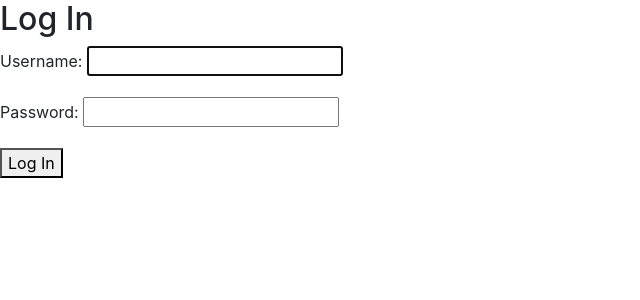
After one commit to LatheWard/CourseTrack, a Django app: page /accounts/login/ in a window 1280 px wide. The commit adds this page. Shown: the top 300 px of the page, without its empty margins (0-640 px from the left). Run offline with Django 3.2, Linux system fonts and the light colour scheme.

Commit message:
Fixed login to use Django's standard login

```diff
--- a/base/forms.py
+++ b/base/forms.py
@@ -7,7 +7,7 @@ class The_UserCreationForm(UserCreationForm):
         model = The_User
         fields = ('username', 'bio',)
 
-class ChangeForm(UserChangeForm):
+class The_UserChangeForm(UserChangeForm):
     class Meta(UserChangeForm):
         model = The_User
         fields = UserChangeForm.Meta.fields
--- a/base/templates/base.html
+++ b/base/templates/base.html
@@ -5,7 +5,9 @@
         <title>{% block title %}CourseTrack: Renasant's Educational Course Tracker{% endblock title %}</title>
     </head>
     <body>
-        <main>{% block content%}{% endblock content %}</main>
+
+        <main>{% block content%}
+            {% endblock content %}</main>
         <script src="https://code.jquery.com/jquery-3.5.1.slim.min.js" integrity="sha384-DfXdz2htPH0lsSSs5nCTpuj/zy4C+OGpamoFVy38MVBnE+IbbVYUew+OrCXaRkfj" crossorigin="anonymous"></script>
 <script src="https://cdn.jsdelivr.net/npm/bootstrap@4.5.3/dist/js/bootstrap.bundle.min.js" integrity="sha384-ho+j7jyWK8fNQe+A12Hb8AhRq26LrZ/JpcUGGOn+Y7RsweNrtN/tE3MoK7ZeZDyx" crossorigin="anonymous"></script>
     </body>
--- a/base/templates/home.html
+++ b/base/templates/home.html
@@ -5,5 +5,6 @@
 <h2>Renesant's education platform</h2>
 
 <h2><a href="{% url 'course_list' %}">Latest Courses</a></h2>
+<p>You are not logged in</p><a href="{% url 'login' %}">Log In</a> |<a href="{% url 'signup' %}">Sign Up</a>
 
 {% endblock content %}
--- /dev/null
+++ b/base/templates/registration/login.html
@@ -0,0 +1,12 @@
+{% extends 'base.html' %}
+
+{% block title %}Log In{% endblock title %}
+
+{% block content %}
+<h2>Log In</h2>
+<form method="post">
+    {% csrf_token %}
+    {{ form.as_p }}
+    <button type="submit">Log In</button>
+    </form>
+{% endblock content %}
--- a/base/urls.py
+++ b/base/urls.py
@@ -1,10 +1,12 @@
 from django.urls import path, include
-from .views import HomePageView, CourseListView, CourseDetailView, SignUp, Login
+from .views import HomePageView, CourseListView, CourseDetailView, SignUp
 
 urlpatterns = [
     path('', HomePageView.as_view(), name='home'),
+    path('accounts/', include('django.contrib.auth.urls')),
     path('course/', CourseListView.as_view(), name='course_list'),
     path('course/<int:pk>', CourseDetailView.as_view(), name='course_detail'),
     path('signup/', SignUp.as_view(), name='signup'),
-    path('login/', Login.as_view(), name='login'),
+
+
 ]
--- a/coursetrack/settings.py
+++ b/coursetrack/settings.py
@@ -125,4 +125,8 @@ STATIC_URL = "/static/"
 # https://docs.djangoproject.com/en/3.2/ref/settings/#default-auto-field
 
 DEFAULT_AUTO_FIELD = "django.db.models.BigAutoField"
+
+LOGIN_REDIRECT_URL='home'
+LOGOUT_REDIRECT_URL='home'
+
 AUTH_USER_MODEL = "base.The_User"
```
Also changed, not shown: base/views.py (+3 -7 lines), base/templates/login.html (deleted), base/templates/registration/signup.html (renamed from base/templates/signup.html), db.sqlite3.
